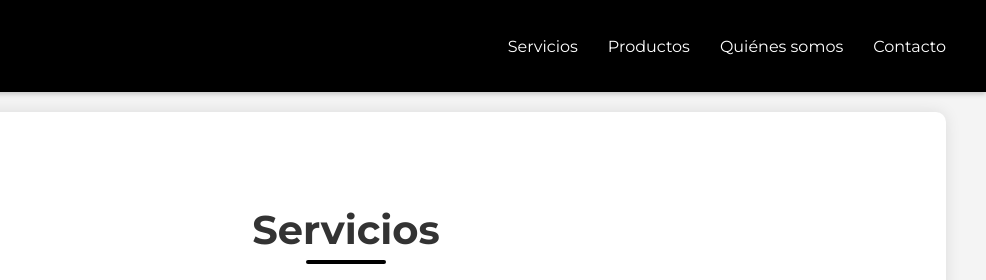
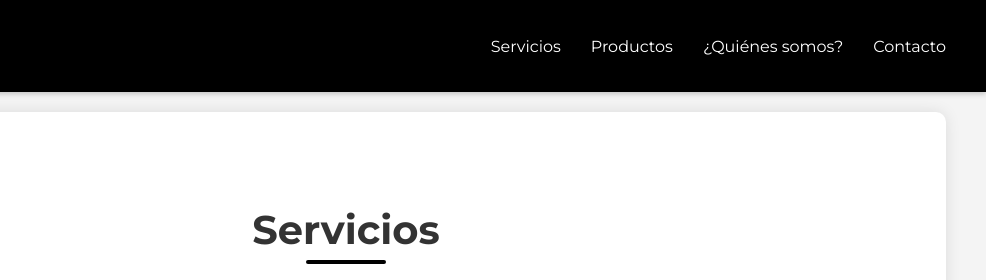
Before and after one commit to ricar6969/mipcera2, a plain HTML site: page index.html in a window 1280 px wide. Shown: the top 280 px of the page, 294-1280 px from the left. Drawn offline with Linux system fonts and the light colour scheme.

Commit message:
Update index.html

```diff
--- a/index.html
+++ b/index.html
@@ -223,7 +223,7 @@
             <ul>
                 <li><a href="#servicios">Servicios</a></li>
                 <li><a href="#productos">Productos</a></li>
-                <li><a href="#quienes-somos">Quiénes somos</a></li>
+                <li><a href="#quienes-somos">¿Quiénes somos?</a></li>
                 <li><a href="#contacto">Contacto</a></li>
             </ul>
         </nav>
```
